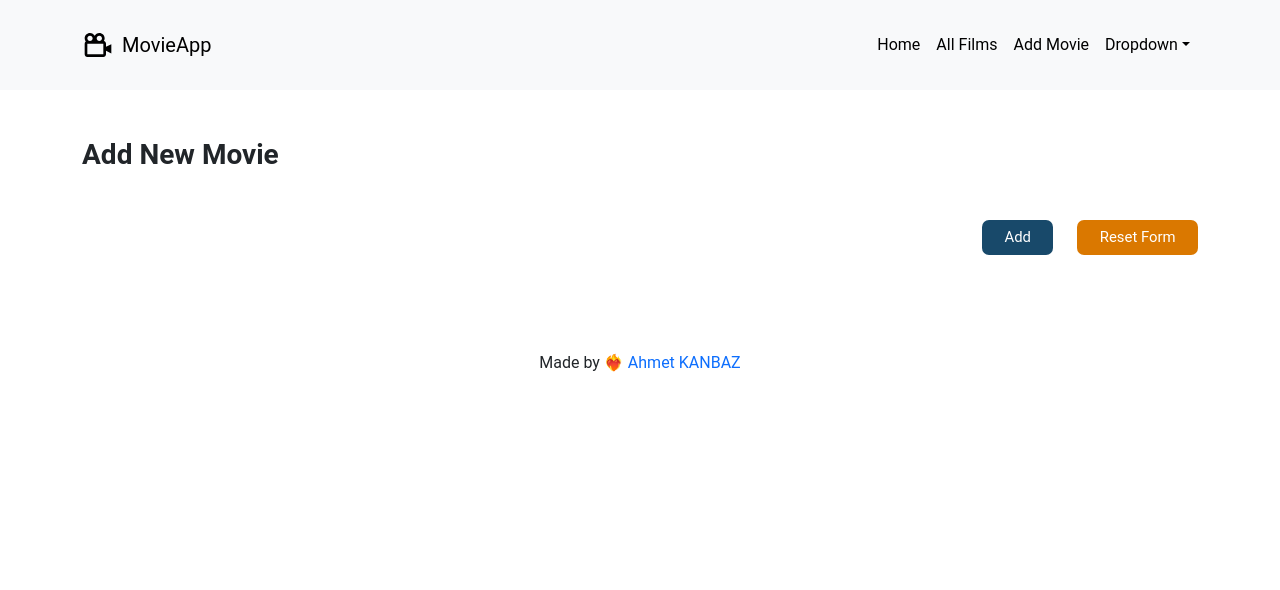
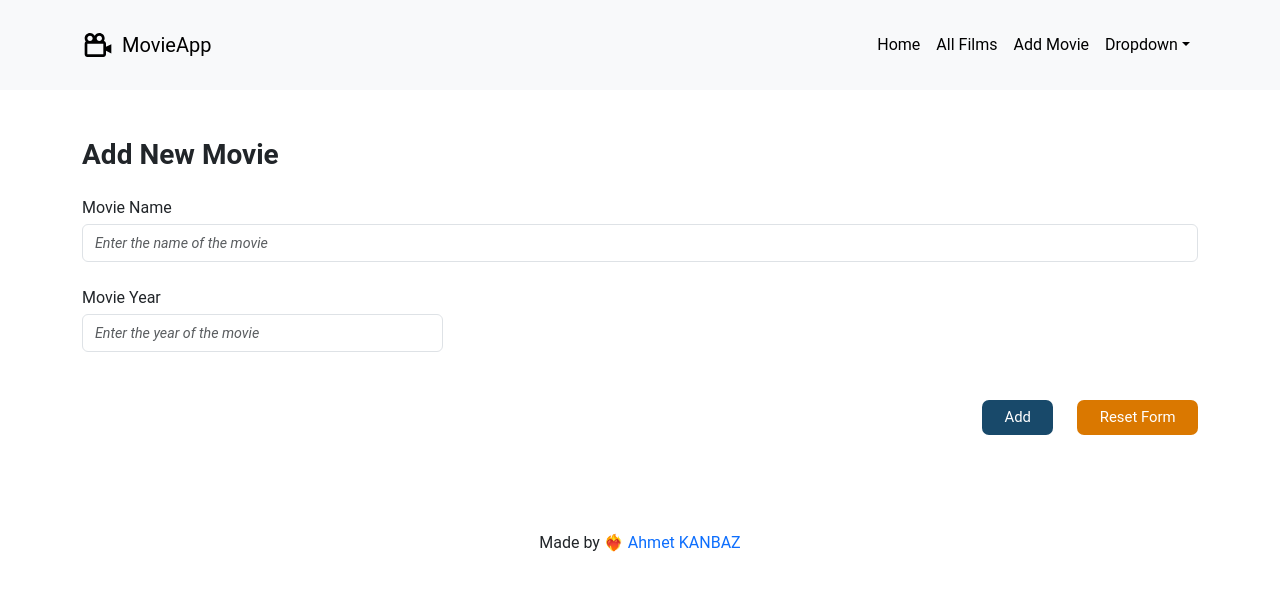
Before and after one commit to ahmetkanbaz/MovieApp, a React (Vite) app in the folder movieapp/: page /addnewmovie in a window 1280 px wide. Shown: the top 590 px of the page. Built offline with nearby package versions, Linux system fonts and the light colour scheme; no server answers.

Commit message:
MovieApp-AddMovieForm

```diff
--- a/movieapp/src/GlobalStyle/GlobalStyle.js
+++ b/movieapp/src/GlobalStyle/GlobalStyle.js
@@ -41,6 +41,13 @@ export const GlobalStyle = createGlobalStyle `
   .nav-link:hover {
     color: #BA49FF;
   }
+
+  .form-control {
+    &:focus {
+      box-shadow: none;
+      border: 1px solid #073d87;
+    }
+  }
 `;
 
 // ${({theme}) => backgroundAndColor(theme)}
--- /dev/null
+++ b/movieapp/src/common/LabelInput/LabelInput.jsx
@@ -0,0 +1,34 @@
+/* eslint-disable react/prop-types */
+const LabelInput = ({
+  labelTitle,
+  type,
+  id,
+  name,
+  value,
+  onChange,
+  onBlur,
+  placeholder,
+  disabled,
+  inputClassName,
+}) => {
+  return (
+    <div className="position-relative mb-4">
+      <label htmlFor={name} className="form-label mb-1">
+        {labelTitle}
+      </label>
+      <input
+        type={type}
+        id={id}
+        name={name}
+        value={value}
+        onChange={onChange}
+        onBlur={onBlur}
+        placeholder={placeholder}
+        disabled={disabled}
+        className={`form-control ${inputClassName}`}
+      />
+    </div>
+  );
+};
+
+export default LabelInput;
--- a/movieapp/src/components/AddNewMovieForm/AddNewMovieForm.jsx
+++ b/movieapp/src/components/AddNewMovieForm/AddNewMovieForm.jsx
@@ -1,6 +1,7 @@
 /* eslint-disable react/prop-types */
 import UpperSection from "../../common/UpperSection/UpperSection";
 import FormButtons from "./FormButtons/FormButtons";
+import LabelInput from "../../common/LabelInput/LabelInput";
 
 const AddNewMovieForm = ({
   handleSubmit,
@@ -17,6 +18,34 @@ const AddNewMovieForm = ({
       <div className="container">
         <UpperSection title="Add New Movie" />
         <form onSubmit={handleSubmit}>
+          <div className="position-relative">
+            <LabelInput
+              labelTitle="Movie Name"
+              type="text"
+              name="title"
+              id="title"
+              value={values.title}
+              onChange={handleChange}
+              onBlur={handleBlur}
+              disabled={isSubmitting}
+              placeholder="Enter the name of the movie"
+            />
+          </div>
+          <div className="row g-3">
+            <div className="col-md-4 col-12">
+              <LabelInput
+                labelTitle="Movie Year"
+                type="number"
+                name="year"
+                id="year"
+                value={values.year}
+                onChange={handleChange}
+                onBlur={handleBlur}
+                disabled={isSubmitting}
+                placeholder="Enter the year of the movie"
+              />
+            </div>
+          </div>
           <FormButtons handleReset={handleReset} />
         </form>
       </div>
```
